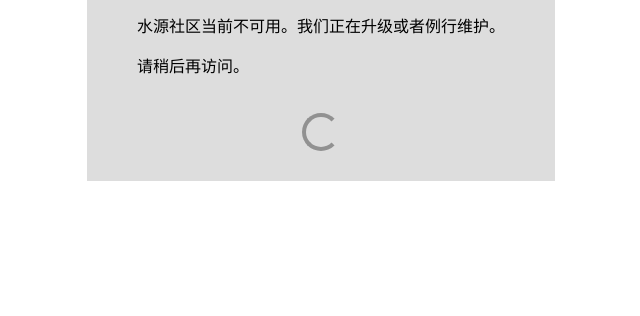
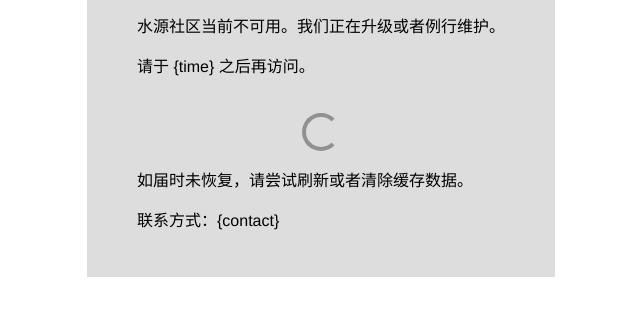
Before and after one commit to ShuiyuanSJTU/maintain-page, a plain HTML site: page errorpages/index.template.html in a window 1280 px wide. Shown: the part 358-674 px from the top of the page, without its empty margins (319-959 px from the left). Drawn offline with Linux system fonts and the light colour scheme.

Commit message:
feat: allow adjust

```diff
--- a/errorpages/index.html
+++ b/errorpages/index.template.html
@@ -60,10 +60,12 @@
                 <img src="./sob.png" alt="sob" width="72" height="72">
             </div>
             <p>水源社区当前不可用。我们正在升级或者例行维护。</p>
-            <p>请稍后再访问。</p>
+            <p>请于 {time} 之后再访问。</p>
             <div class="center">
                 <div class="spinner"></div>
             </div>
+            <p>如届时未恢复，请尝试刷新或者清除缓存数据。</p>
+            <p>联系方式：{contact}</p>
         </div>
     </div>
 </body>
```
Also changed, not shown: 3 other files.
